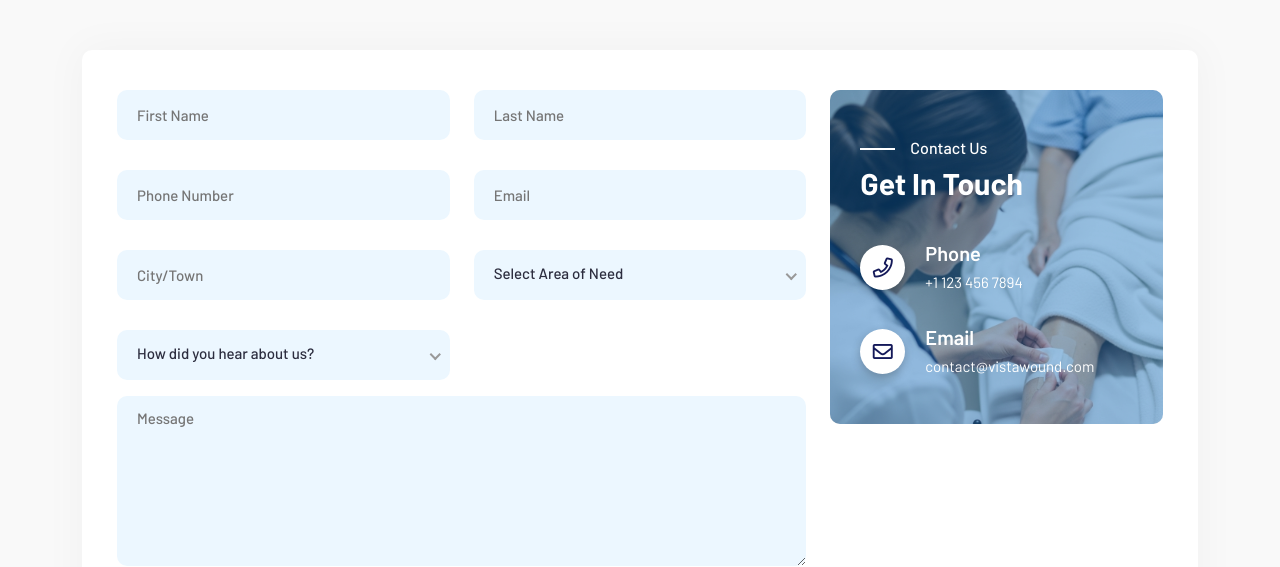
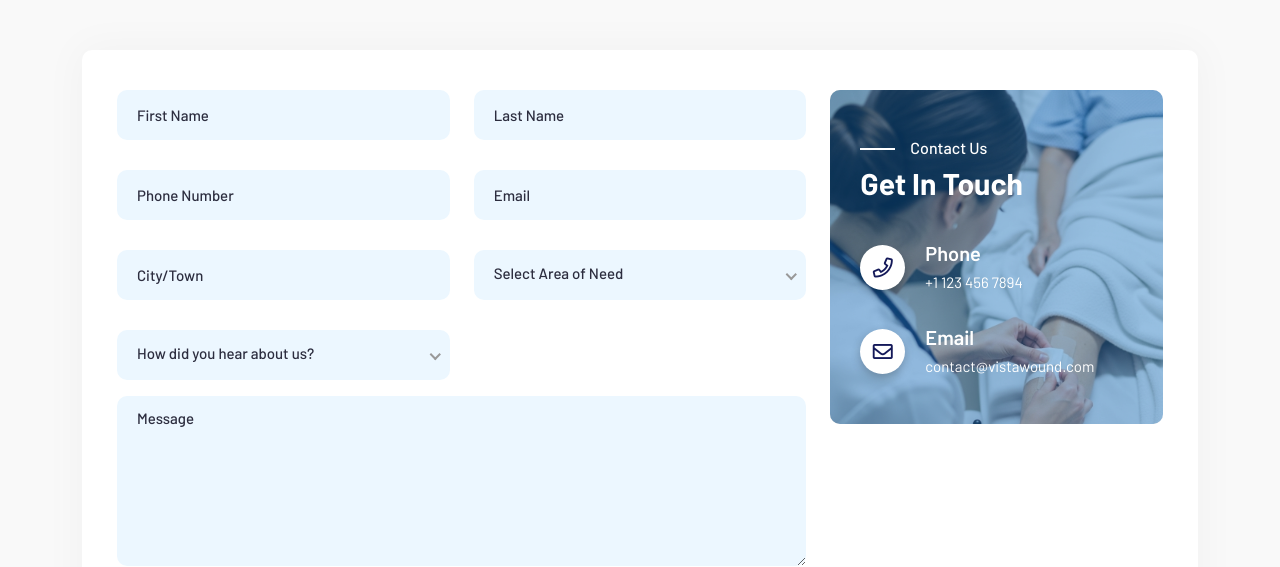
Before and after one commit to cees3/vistawound, a Jekyll site: the page built from contact_us/index.html, in a window 1280 px wide. Shown: the part 858-1425 px from the top of the page. Built offline with Jekyll 4.4.1, drawn with Linux system fonts in a browser that asks for light colours.

Commit message:
fix button issue

```diff
--- a/assets/css/custom-responsive.css
+++ b/assets/css/custom-responsive.css
@@ -227,6 +227,29 @@
     padding: 45px;
     /* margin-right: 24px; */
   }
+  .h-menu-right-mobile {
+    display: block;
+  }
+  .our-approach-contact-section {
+    margin-top: 30px;
+    margin-left: 0px;
+  }
+  .theme-btn-mobile-our-approach {
+    background: #141959;
+    color: #fff;
+    font-size: 15px;
+    font-weight: 600;
+    margin-left: 0px;
+    padding: 6px 16px 9px 12px;
+    border: 2px solid transparent;
+    border-radius: 10px;
+    transition: all 0.4s ease;
+    -webkit-transition: all 0.4s ease;
+  }
+  .theme-btn-mobile-our-approach:hover {
+    background-color: #fdbb1d;
+    color: #fff;
+  }
 }
 
 /* Mobile Screen */
@@ -261,6 +284,26 @@
     border-radius: 10px;
     transition: all 0.4s ease;
     -webkit-transition: all 0.4s ease;
+  }
+  .theme-btn-mobile-our-approach {
+    background: #141959;
+    color: #fff;
+    font-size: 15px;
+    font-weight: 600;
+    margin-left: 0px;
+    padding: 6px 16px 9px 12px;
+    border: 2px solid transparent;
+    border-radius: 10px;
+    transition: all 0.4s ease;
+    -webkit-transition: all 0.4s ease;
+  }
+  .theme-btn-mobile-our-approach:hover {
+    background-color: #fdbb1d;
+    color: #fff;
+  }
+  .our-approach-contact-section {
+    margin-top: 30px;
+    margin-left: 0px;
   }
   .theme-btn-mobile:hover {
     background-color: #fdbb1d;
--- a/assets/css/custom-style.css
+++ b/assets/css/custom-style.css
@@ -3254,6 +3254,23 @@
 .login-bottom-content p {
   margin-top: 10px !important;
 }
+
+.our-approach-contact-section {
+  margin-left: 113px;
+  margin-top: 30px;
+}
+.theme-btn-mobile-our-approach {
+  background: #141959;
+  color: #fff;
+  font-size: 15px;
+  font-weight: 600;
+  margin-left: 39px;
+  padding: 6px 16px 9px 12px;
+  border: 2px solid transparent;
+  border-radius: 10px;
+  transition: all 0.4s ease;
+  -webkit-transition: all 0.4s ease;
+}
 /*=============================
       End Login Area
   ===============================*/
@@ -3538,12 +3555,33 @@
   width: 100%;
   height: 50px;
   border: none;
-  background: #ecf7ff;
+  background: #ecf7ff !important; /* force it to stay same */
   padding: 10px 20px;
   font-size: 15px;
   color: #2c2d3f;
   font-weight: 500;
   border-radius: 10px;
+}
+.form-group input::placeholder {
+  color: #2c2d3f;
+  font-weight: 500;
+}
+.contact-form .form-group input:focus {
+  background: #ecf7ff !important; /* force it to stay same */
+  color: #2c2d3f;
+  outline: none;
+}
+/* Autofill fix */
+.contact-form .form-group input:-webkit-autofill {
+  background-color: #ecf7ff !important;
+  -webkit-box-shadow: 0 0 0px 1000px #ecf7ff inset !important;
+  -webkit-text-fill-color: #2c2d3f !important;
+  transition: background-color 5000s ease-in-out 0s;
+}
+
+.form-group textarea::placeholder {
+  color: #2c2d3f;
+  font-weight: 500;
 }
 .nice-select {
   width: 100%;
```
Also changed, not shown: our_approach/index.html (+12 -1 lines).
